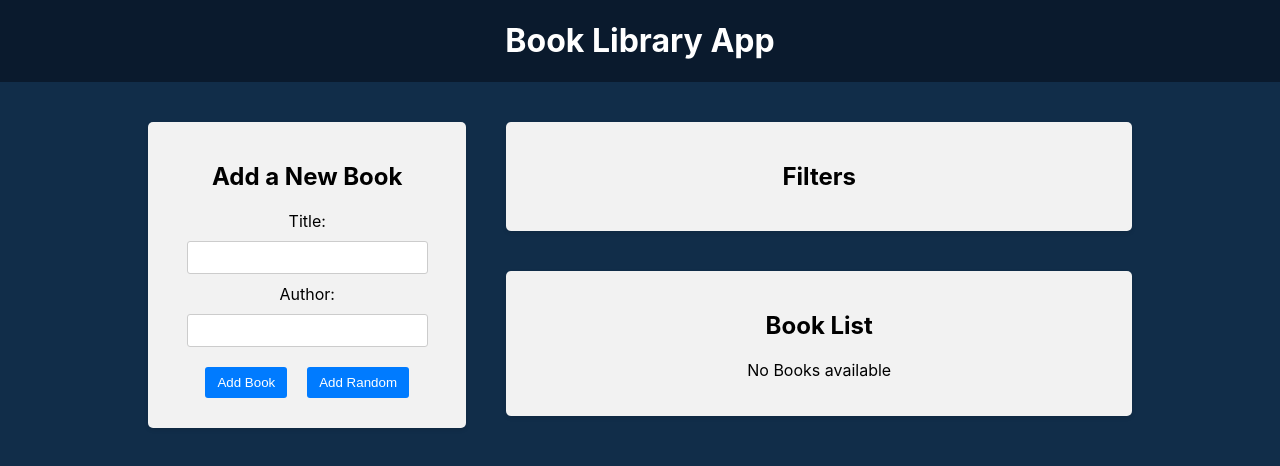
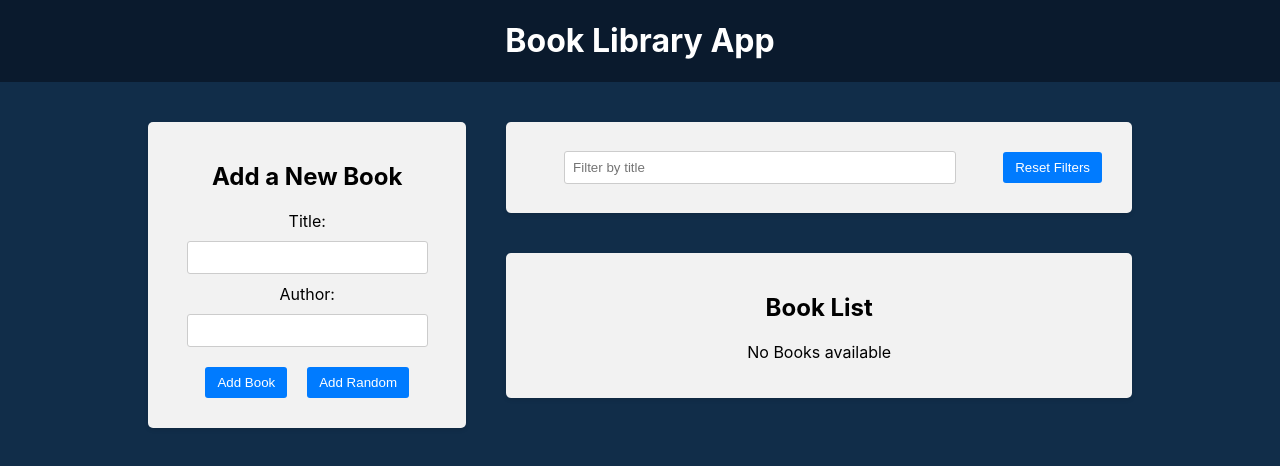
Before and after one commit to natia-okropiridze/BookLibraryApp, a React (Create React App) app in the folder frontend/: page / in a window 1280 px wide. Shown: the top 466 px of the page. Built offline with nearby package versions, Linux system fonts and the light colour scheme.

Commit message:
Filter Redux slice and filter by title

```diff
--- a/frontend/src/components/BookList/BookList.js
+++ b/frontend/src/components/BookList/BookList.js
@@ -1,18 +1,28 @@
 import { useSelector, useDispatch } from "react-redux";
 import { deleteBook, toggleFavorite } from "../../redux/books/actionCreators";
 import { BsBookmarkStarFill, BsBookmarkStar } from "react-icons/bs";
+import { selectTitleFilter } from "../../redux/slices/filterSlice";
 import "./BookList.css";
 const BookList = () => {
   const books = useSelector((state) => state.books);
+  const titleFilter = useSelector(selectTitleFilter);
   const dispatch = useDispatch();
   const handleDeleteBook = (id) => {
     if (window.confirm("Are You Sure  to Delete?")) {
       dispatch(deleteBook(id));
     }
   };
+
   const handleToggleFavorite = (id) => {
     dispatch(toggleFavorite(id));
   };
+
+  const filteredBooks = books.filter((book) => {
+    const matchesTitle = book.title
+      .toLowerCase()
+      .includes(titleFilter.toLowerCase());
+    return matchesTitle;
+  });
   return (
     <div className="app-block book-list">
       <h2>Book List</h2>
@@ -20,7 +30,7 @@ const BookList = () => {
         <p>No Books available</p>
       ) : (
         <ul>
-          {books.map((book, index) => (
+          {filteredBooks.map((book, index) => (
             <li key={book.id}>
               <div className="book-info">
                 {++index}. {book.title} by <strong>{book.author}</strong>
--- a/frontend/src/components/Filter/Filter.js
+++ b/frontend/src/components/Filter/Filter.js
@@ -1,8 +1,34 @@
+import { useDispatch, useSelector } from "react-redux";
+import {
+  setTitleFilter,
+  selectTitleFilter,
+  resetFilters,
+} from "../../redux/slices/filterSlice";
 import "./Filter.css";
 const Filter = () => {
+  const dispatch = useDispatch();
+  const titleFilter = useSelector(selectTitleFilter);
+  const handleTitleFilterChange = (e) => {
+    dispatch(setTitleFilter(e.target.value));
+  };
+  const handleResetFilters = () => {
+    dispatch(resetFilters());
+  };
   return (
     <div className="app-block filter">
-      <h2>Filters</h2>
+      <div className="filter-row">
+        <div className="filter-group">
+          <input
+            type="text"
+            value={titleFilter}
+            placeholder="Filter by title"
+            onChange={handleTitleFilterChange}
+          />
+        </div>
+        <button type="button" onClick={handleResetFilters}>
+          Reset Filters
+        </button>
+      </div>
     </div>
   );
 };
--- /dev/null
+++ b/frontend/src/redux/slices/filterSlice.js
@@ -0,0 +1,22 @@
+import { createSlice } from "@reduxjs/toolkit";
+const initialState = {
+  title: "",
+};
+const filterSlice = createSlice({
+  name: "filter",
+  initialState: initialState,
+  reducers: {
+    setTitleFilter: (state, action) => {
+      // You can mutate state to Immer library
+      state.title = action.payload;
+      // You can also return new state as usually
+      // return { ...state, title: action.payload };
+    },
+    resetFilters: (state) => {
+      return initialState;
+    },
+  },
+});
+export const { setTitleFilter, resetFilters } = filterSlice.actions;
+export const selectTitleFilter = (state) => state.filter.title;
+export default filterSlice.reducer;
--- a/frontend/src/redux/store.js
+++ b/frontend/src/redux/store.js
@@ -1,8 +1,10 @@
 import { configureStore } from "@reduxjs/toolkit";
 import booksReducer from "./books/reducer";
+import filterReducer from "./slices/filterSlice";
 const store = configureStore({
   reducer: {
     books: booksReducer,
+    filter: filterReducer,
   },
 });
 export default store;
```
